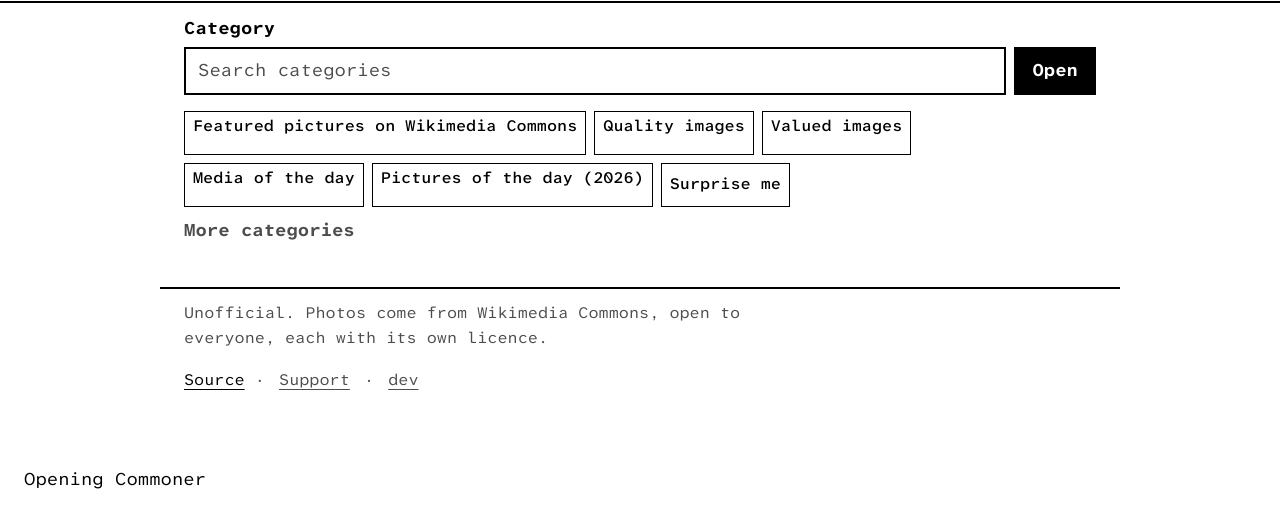
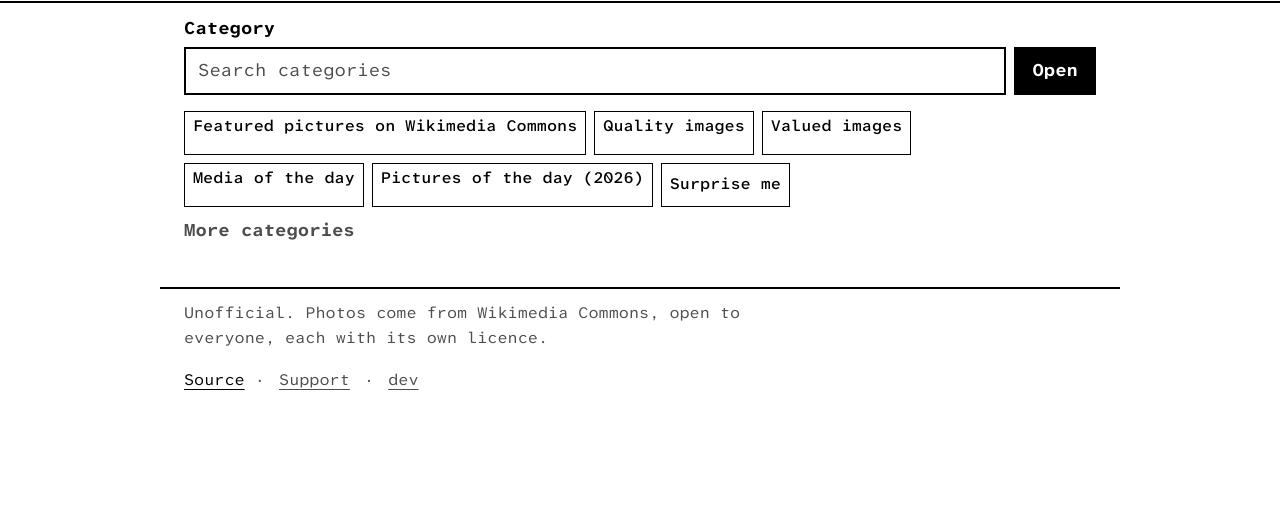
Before and after one commit to letsimplfyi/commoner, a website with bundled scripts: page index.html in a window 1280 px wide. Shown: the part 55-582 px from the top of the page. Built offline with nearby package versions, Linux system fonts and the light colour scheme; no server answers.

Commit message:
Remove the leftover 'Opening Commoner' text (Preact adds to the container, it does not replace it)

```diff
--- a/index.html
+++ b/index.html
@@ -37,7 +37,7 @@
   <script type="module" src="./js/main.js"></script>
 </head>
 <body>
-  <div id="app"><p class="boot">Opening Commoner</p></div>
+  <div id="app"></div>
   <noscript><p class="boot">Commoner needs JavaScript to load photos from Wikimedia Commons. Source code: https://github.com/letsimplfyi/commoner</p></noscript>
 </body>
 </html>
--- a/js/main.js
+++ b/js/main.js
@@ -2,5 +2,7 @@ import { h, render } from '../vendor/preact.module.js';
 import { App } from './ui.js';
 import { startUpdates } from './update.js';
 
-render(h(App), document.getElementById('app'));
+const app = document.getElementById('app');
+app.replaceChildren(); // Preact adds to a container; nothing placed there before the app starts may stay behind
+render(h(App), app);
 startUpdates(() => dispatchEvent(new Event('commoner-update')));
--- a/styles.css
+++ b/styles.css
@@ -4,7 +4,6 @@
 body { margin: 0; background: var(--page); color: var(--ink); }
 [hidden] { display: none !important; }
 button, input { font: inherit; }
-.boot { padding: var(--space-5); }
 .page { max-width: 960px; margin: 0 auto; padding: var(--space-3) var(--pad, var(--space-4)) var(--space-6); }
 .meta, .status { margin: 0 0 var(--space-3); color: var(--muted); font-size: var(--text-secondary); }
 .page h2 { margin: var(--space-5) 0 var(--space-2); padding: 0; border: 0; color: var(--muted); font-size: var(--text-secondary); font-weight: 700; }
```
Also changed, not shown: tests/design.test.js (+5 -0 lines), tests/e2e/gallery.e2e.mjs (+2 -0 lines).
